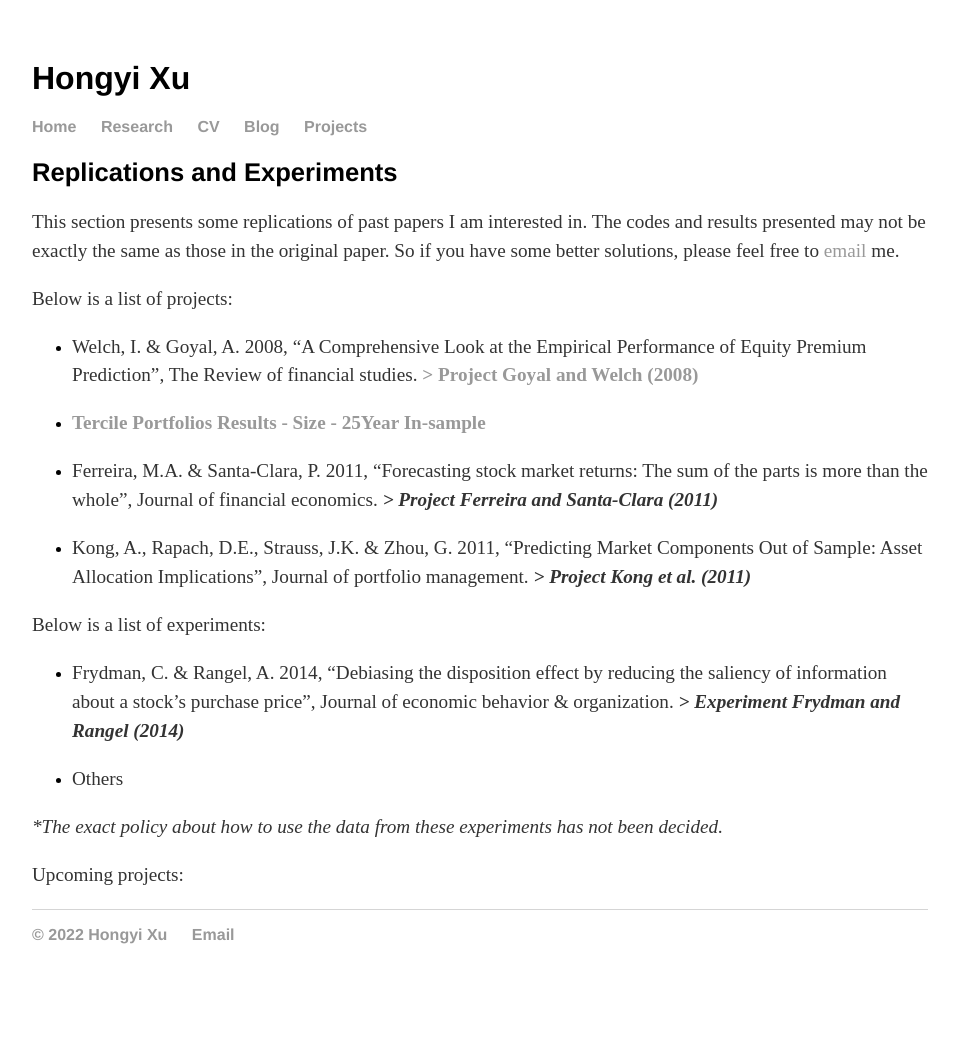
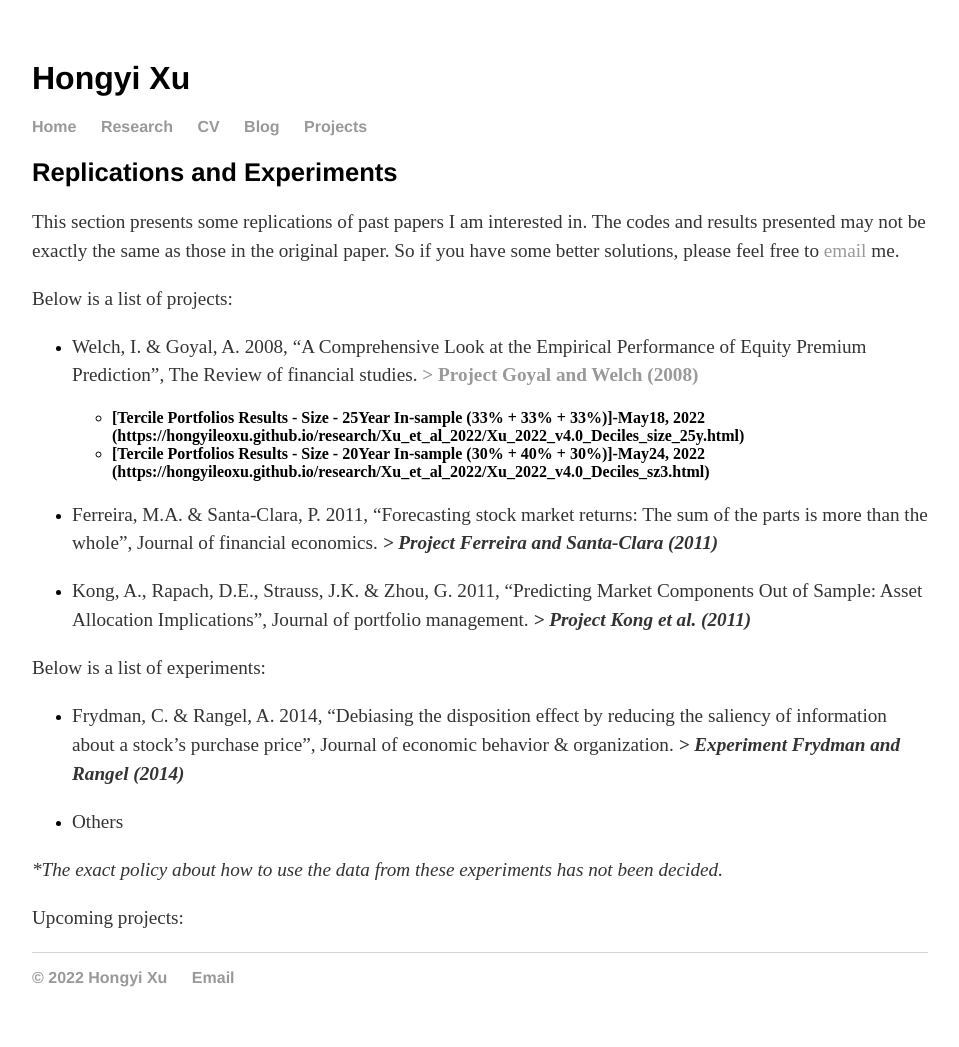
Before and after one commit to hongyileoxu/hongyileoxu.github.io, a Jekyll site: the page built from projects/index.md, in a window 1280 px wide. Shown: the whole page, without its empty margins (160-1119 px from the left). Built offline with Jekyll 4.4.1, drawn with Linux system fonts in a browser that asks for light colours; before the commit the page ends 1004 px from its top, so only the background shows below that.

Commit message:
Update index.md
Add the newly adjusted size portfolio results for the whole market - May 24, 2022

```diff
--- a/projects/index.md
+++ b/projects/index.md
@@ -8,7 +8,9 @@ This section presents some replications of past papers I am interested in. The c
 Below is a list of projects:
 - Welch, I. & Goyal, A. 2008, "A Comprehensive Look at the Empirical Performance of Equity Premium Prediction", The Review of financial studies. **[> Project Goyal and Welch (2008)](https://hongyileoxu.github.io/blog/2021/06/19/site-start)**
 
-- **[Tercile Portfolios Results - Size - 25Year In-sample](https://hongyileoxu.github.io/research/Xu_et_al_2022/Xu_2022_v4.0_Deciles_size_25y.html)**
+  - **[Tercile Portfolios Results - Size - 25Year In-sample (33% + 33% + 33%)]-May18, 2022 (https://hongyileoxu.github.io/research/Xu_et_al_2022/Xu_2022_v4.0_Deciles_size_25y.html)**
+  - **[Tercile Portfolios Results - Size - 20Year In-sample (30% + 40% + 30%)]-May24, 2022 (https://hongyileoxu.github.io/research/Xu_et_al_2022/Xu_2022_v4.0_Deciles_sz3.html)**
+
 
 - Ferreira, M.A. & Santa-Clara, P. 2011, "Forecasting stock market returns: The sum of the parts is more than the whole", Journal of financial economics. _**> Project Ferreira and Santa-Clara (2011)**_
 
```
